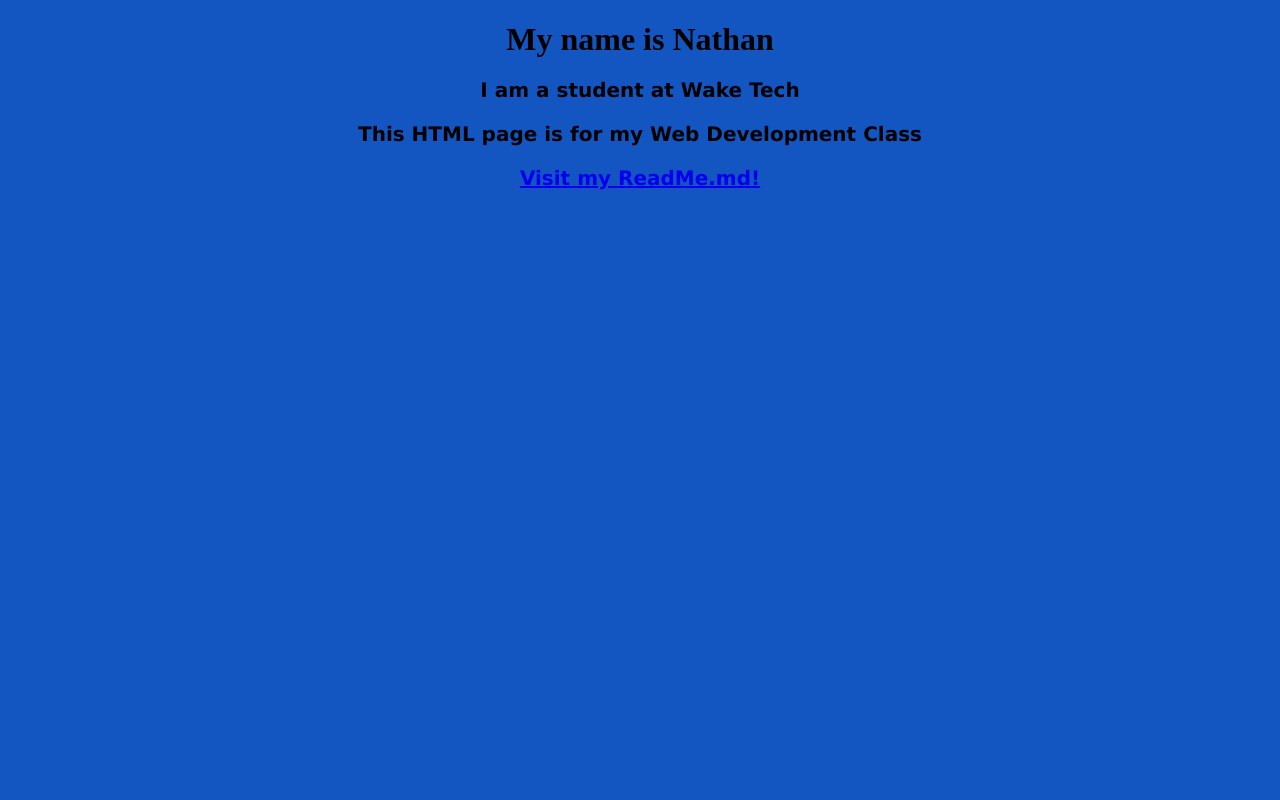
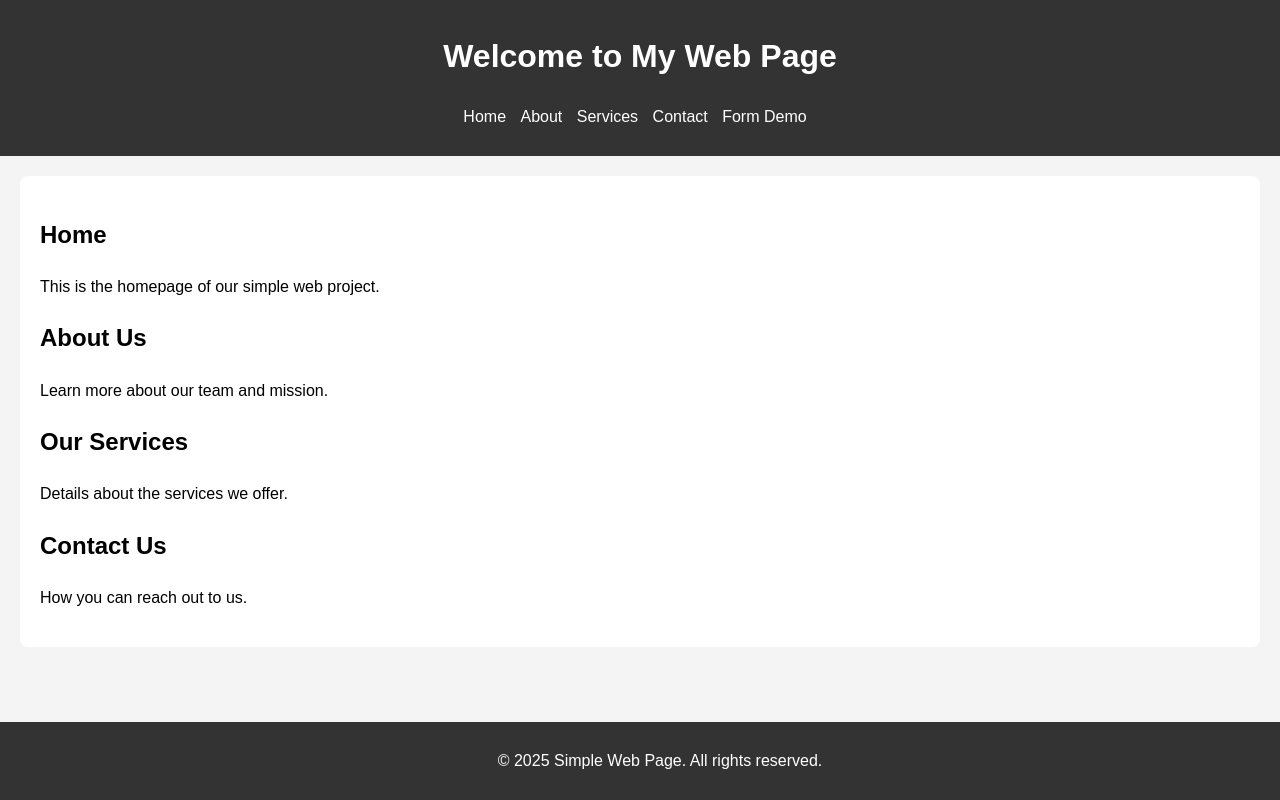
Before and after one commit to NathanJ-NET/NathanJ-NET.github.io, a plain HTML site: page index.html in a window 1280 px wide. Drawn offline with Linux system fonts and the light colour scheme.

Commit message:
added stuff and things and made a little website and form

```diff
--- a/index.html
+++ b/index.html
@@ -1,29 +1,44 @@
 <!DOCTYPE html>
-<html>
-	<head>
-		<title>My Personal Introduction</title>
-		<style>
-			body {
-				background-color: #1356c2;
-			}
-			h1 {
-				color: rgb(0, 0, 0);
-				text-align: center;
-			}
-			p {
-				font-family: verdana;
-				font-size: 20px;
-			}
-		</style>
-	</head>
-	<body>
-		<h1>My name is Nathan
-			<p>I am a student at Wake Tech
-				<p>This HTML page is for my Web Development Class
-					<p><a href="https://nathanj-net.github.io/" target="_blank">Visit my ReadMe.md!</a>
-
-			</p>
-		</h1>
-	</body>
-
+<html lang="en">
+<head>
+    <meta charset="UTF-8">
+    <meta name="viewport" content="width=device-width, initial-scale=1.0">
+    <title>Simple Web Page</title>
+    <link rel="stylesheet" href="style.css">
+</head>
+<body>
+</body>
 </html>
+<header>
+    <h1>Welcome to My Web Page</h1>
+    <nav>
+        <ul>
+            <li><a href="#home">Home</a></li>
+            <li><a href="#about">About</a></li>
+            <li><a href="#services">Services</a></li>
+            <li><a href="#contact">Contact</a></li>
+            <li><a href="form.html">Form Demo</a></li>
+        </ul>
+    </nav>
+</header>
+<main>
+    <section id="home">
+        <h2>Home</h2>
+        <p>This is the homepage of our simple web project.</p>
+    </section>
+    <section id="about">
+        <h2>About Us</h2>
+        <p>Learn more about our team and mission.</p>
+    </section>
+    <section id="services">
+        <h2>Our Services</h2>
+        <p>Details about the services we offer.</p>
+    </section>
+    <section id="contact">
+        <h2>Contact Us</h2>
+        <p>How you can reach out to us.</p>
+    </section>
+</main>
+<footer>
+    <p>&copy; 2025 Simple Web Page. All rights reserved.</p>
+</footer>
--- /dev/null
+++ b/style.css
@@ -0,0 +1,41 @@
+
+body {
+    font-family: Arial, sans-serif;
+    line-height: 1.6;
+    margin: 0;
+    padding: 0;
+    background: #f4f4f4;
+    }
+header {
+    background: #333;
+    color: #fff;
+    padding: 10px 20px;
+    text-align: center;
+    }
+    nav ul {
+        list-style: none;
+        padding: 0;
+    }
+    nav ul li {
+        display: inline;
+        margin-right: 10px;
+    }
+    nav ul li a {
+        color: #fff;
+        text-decoration: none;
+    }
+    main {
+        padding: 20px;
+        background: #fff;
+        margin: 20px;
+        border-radius: 8px;
+    }
+    footer {
+        background: #333;
+        color: #fff;
+        text-align: center;
+        padding: 10px 20px;
+        position: fixed;
+        bottom: 0;
+        width: 100%;
+    }
```
Also changed, not shown: form.html (added, +37 -0 lines), index1.html (added, +29 -0 lines).
